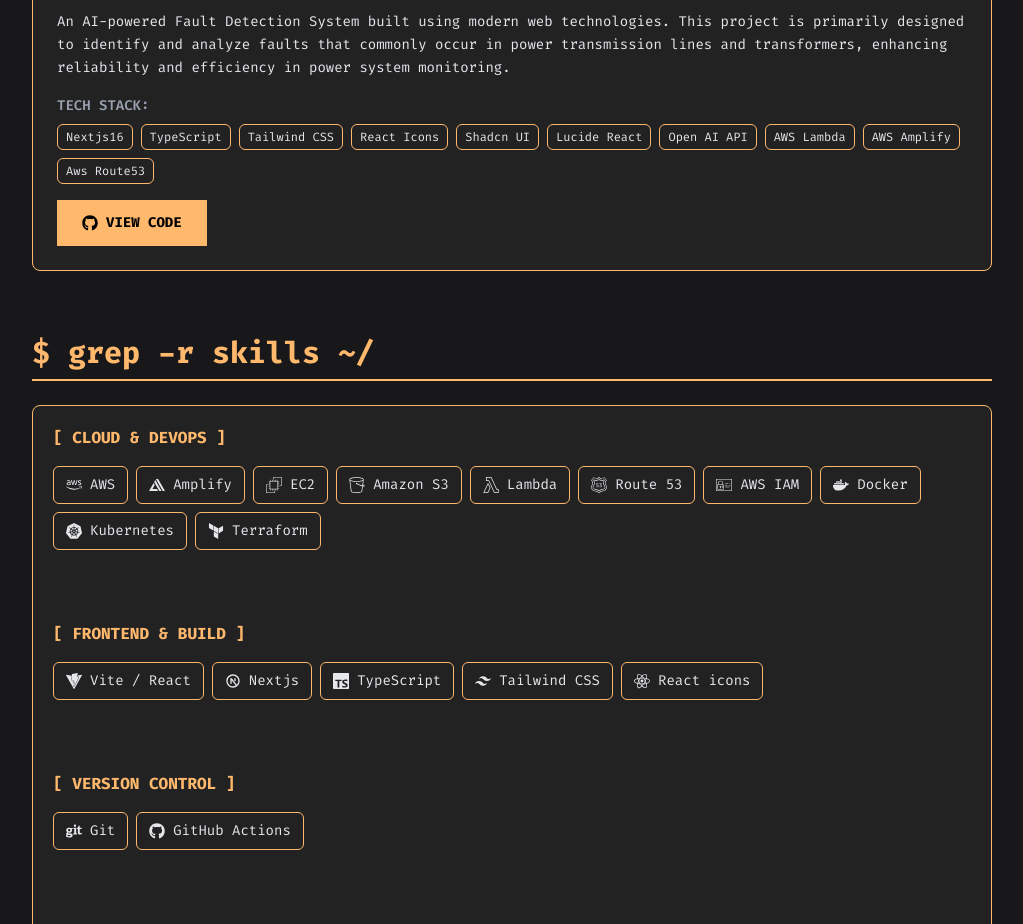
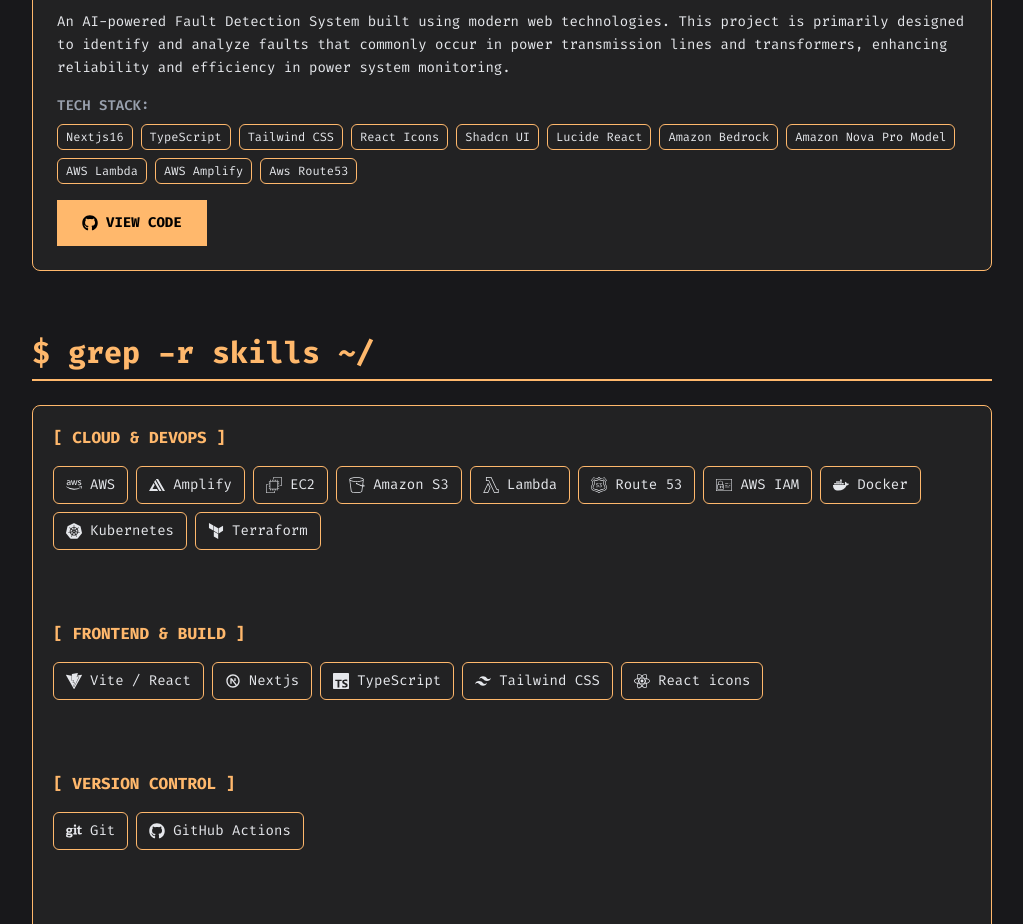
Before and after one commit to kinshukjainn/clkinshuk, a React (Vite) app: page / in a window 1280 px wide. Shown: the part 2760-3684 px from the top of the page, without its empty margins (128-1151 px from the left). Built offline with nearby package versions, Linux system fonts and the light colour scheme; no server answers; a web font is replaced by a local one.

Commit message:
Only a small change has been pushed and project technlogy tab has been updated

```diff
--- a/src/components/Home.tsx
+++ b/src/components/Home.tsx
@@ -205,7 +205,8 @@
         "React Icons",
         "Shadcn UI",
         "Lucide React",
-        "Open AI API",
+        "Amazon Bedrock",
+        "Amazon Nova Pro Model",
         "AWS Lambda",
         "AWS Amplify",
         "Aws Route53",
@@ -382,7 +383,6 @@
               <div className="p-3 rounded-md bg-[#171717]">
                 <span className="text-md text-[#ffb86c] font-semibold">
                   npm install -g hackkinshuk
-
                 </span>
               </div>
 
@@ -393,12 +393,12 @@
               <div className="p-3 rounded-md bg-[#171717]">
                 <span className="text-md text-[#ffb86c] font-semibold">
                   cloudkinshuk
-
                 </span>
               </div>
 
-
-              <p className="text-md mt-4 ">After running this command you will the see the magic</p>
+              <p className="text-md mt-4 ">
+                After running this command you will the see the magic
+              </p>
             </div>
           </div>
         </section>
@@ -417,9 +417,10 @@
               </h3>
               <div className="mt-2 font-semibold  mb-2 ">
                 <span className="text-lg text-gray-400">Time : </span>
-                <span className="text-lg text-gray-400">{"[ July 2025 - Aug 2025  ] "} </span>
+                <span className="text-lg text-gray-400">
+                  {"[ July 2025 - Aug 2025  ] "}{" "}
+                </span>
               </div>
-
 
               <span className="text-gray-400 font-semibold text-lg">
                 Expierience :{" "}
```
